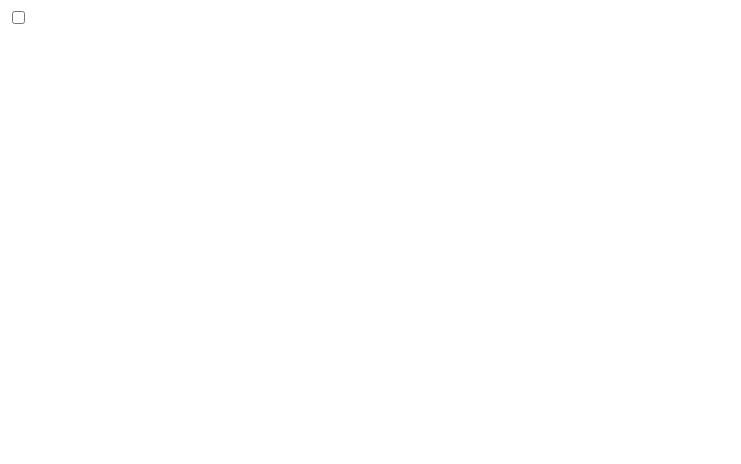
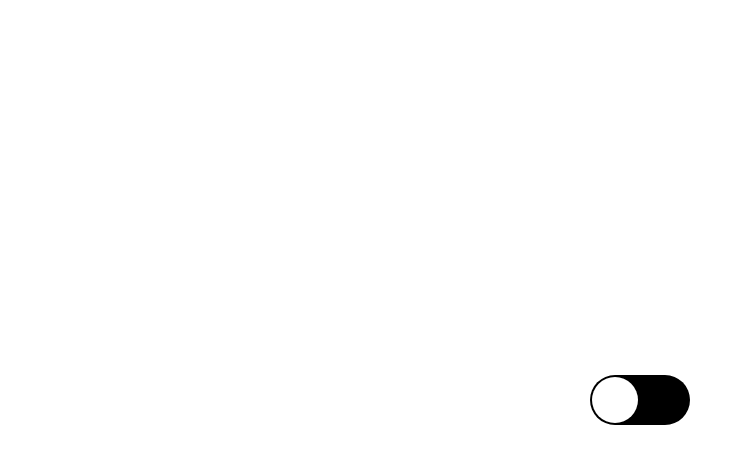
Before and after one commit to AtakoraKelvin/Html-Css-and-Js-Mini-Projects, a plain HTML site: page Dark Mode BG Toggler/index.html in a window 1280 px wide. Shown: the whole page, without its empty margins (0-741 px from the left). Drawn offline with Linux system fonts and the light colour scheme.

Commit message:
add css styles to dark mode toggler

```diff
--- a/Dark Mode BG Toggler/index.html
+++ b/Dark Mode BG Toggler/index.html
@@ -6,9 +6,9 @@
         <title>DarkMode Toggler</title>
         <link rel="stylesheet" href="style.css" />
     </head>
-    <body>
+    <body class="light">
         <div class="container">
-            <input type="checkbox" name="" id="toggler" />
+            <input type="checkbox" id="toggler" />
             <label for="toggler"><span></span></label>
         </div>
         <script src="main.js"></script>
--- a/Dark Mode BG Toggler/style.css
+++ b/Dark Mode BG Toggler/style.css
@@ -0,0 +1,55 @@
+* {
+    margin: 0;
+    padding: 0;
+    box-sizing: border-box;
+}
+
+:root {
+    --light-bg: #fff;
+    --light-text-color: #262626;
+
+    --dark-bg: #333;
+    --dark-text-color: #fff;
+}
+
+body.light {
+    min-height: 100vh;
+    display: flex;
+    align-items: center;
+    justify-content: center;
+}
+
+#toggler {
+    display: none;
+}
+
+#toggler + label {
+    display: block;
+    width: 100px;
+    height: 50px;
+    background: #000;
+    border-radius: 30px;
+    position: relative;
+    cursor: pointer;
+}
+
+label span {
+    position: absolute;
+    top: 2px;
+    left: 2px;
+    display: inline-block;
+    width: 46px;
+    height: 46px;
+    background: var(--dark-text-color);
+    border-radius: 50%;
+}
+
+#toggler:checked + label {
+    background: var(--dark-text-color);
+}
+
+#toggler:checked + label span {
+    left: 0;
+    right: 2px;
+    background: var(--light-text-color);
+}
```
